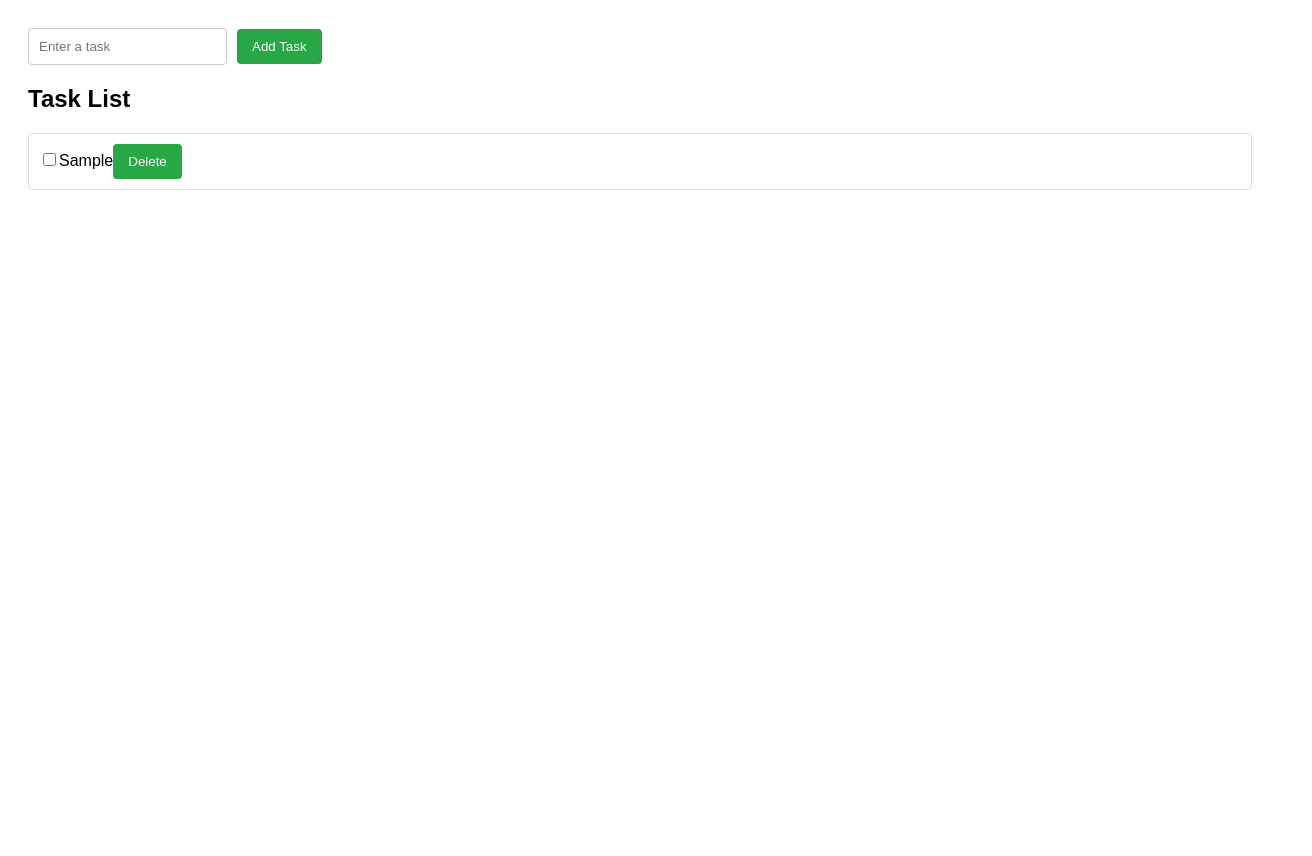
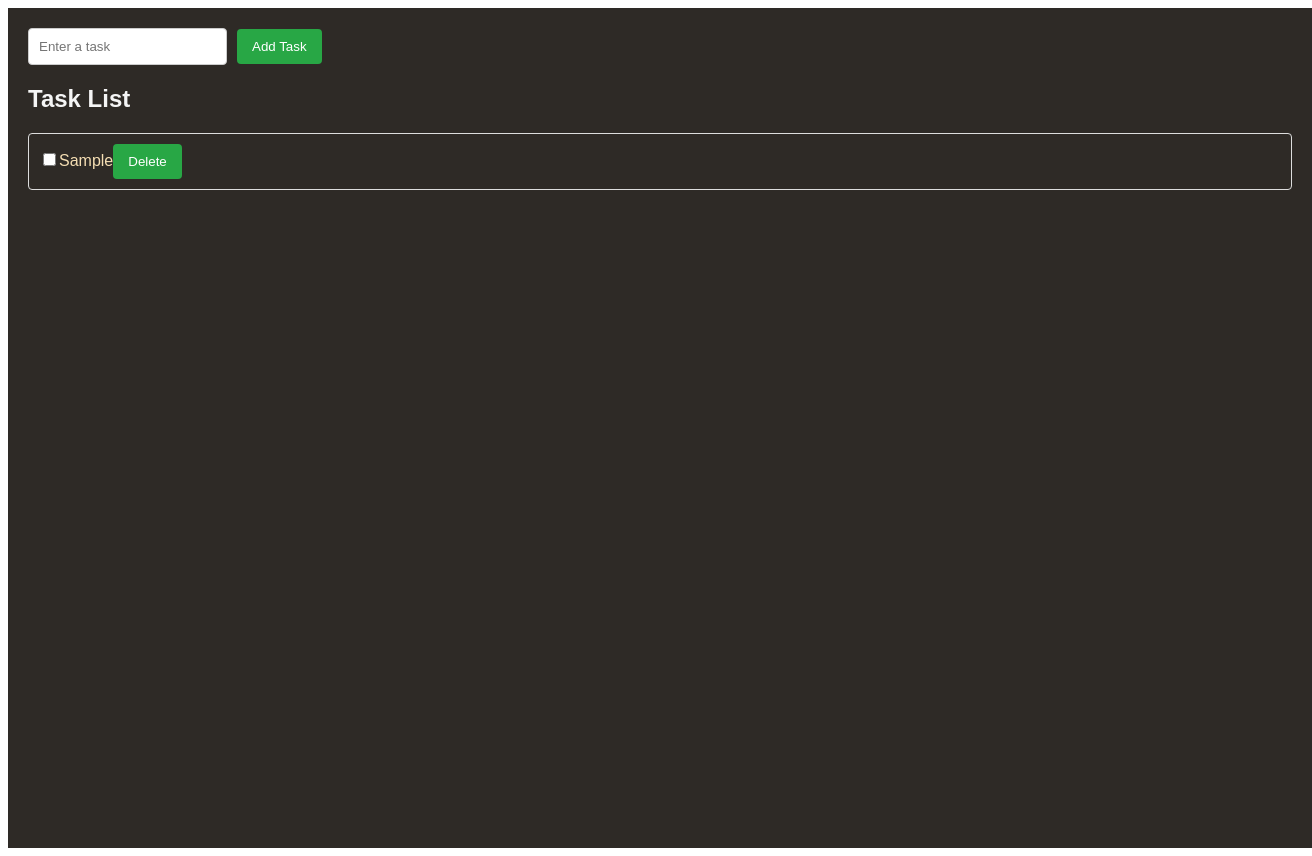
Before and after one commit to NirmalSingh100754/To-Do-List-with-React, a React (Vite) app: page / in a window 1280 px wide. Both pictures are taken after typing "Sample" into the empty fields and a click on the button "Add Task". Shown: the whole page, 1312 px wide, since content can reach past the window. Before the commit the page ends 800 px from the top, so only its background shows below. Built offline with nearby package versions, Linux system fonts and the light colour scheme.

Commit message:
final css commit

```diff
--- a/src/App.css
+++ b/src/App.css
@@ -1,6 +1,9 @@
 .App {
   font-family: Arial, sans-serif;
   padding: 20px;
+  width: 100%;
+  height: 100vh;
+  background-color: rgb(46, 42, 38);
 }
 
 form {
--- a/src/components/Tasks.jsx
+++ b/src/components/Tasks.jsx
@@ -1,7 +1,7 @@
 export default function Tasks({ tasks, markTaskAsDone, deleteTask }) {
   return (
     <div>
-      <h2>Task List</h2>
+      <h2 style={{color:"whitesmoke"}}>Task List</h2>
       <ul>
         {tasks.map((task, index) => (
           <li key={index}>
@@ -10,7 +10,7 @@ export default function Tasks({ tasks, markTaskAsDone, deleteTask }) {
               checked={task.done}
               onChange={() => markTaskAsDone(index)}
             />
-            <span style={{ textDecoration: task.done ? 'line-through' : 'none' }}>
+            <span style={{ textDecoration: task.done ? 'line-through' : 'none' , color:"wheat"}}>
               {task.text}
             </span>
             <button onClick={() => deleteTask(index)}>Delete</button>
```
